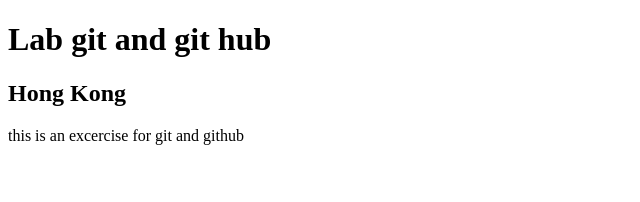
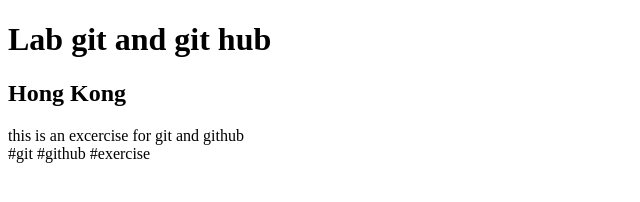
Before and after one commit to jasonbbccdd/lab-git-and-github, a plain HTML site: page index.html in a window 1280 px wide. Shown: the whole page, without its empty margins (0-640 px from the left). Drawn offline with Linux system fonts and the light colour scheme.

Commit message:
2nd commit from jason for the hashtag

```diff
--- a/index.html
+++ b/index.html
@@ -12,6 +12,7 @@
   <h1>Lab git and git hub</h1>
   <h2>Hong Kong</h2>
   <div>this is an excercise for git and github</div>
+  <div>#git #github #exercise</div>
 
 </body>
 
```
